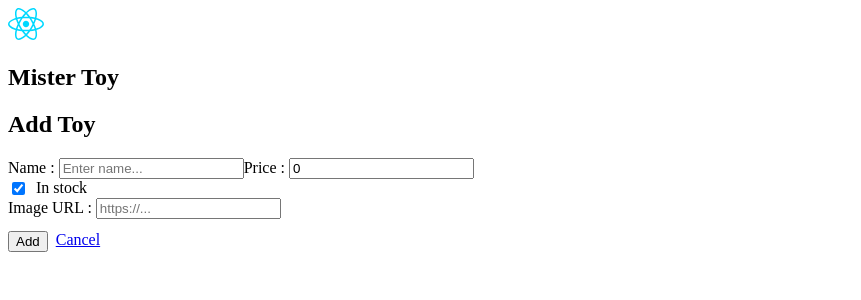
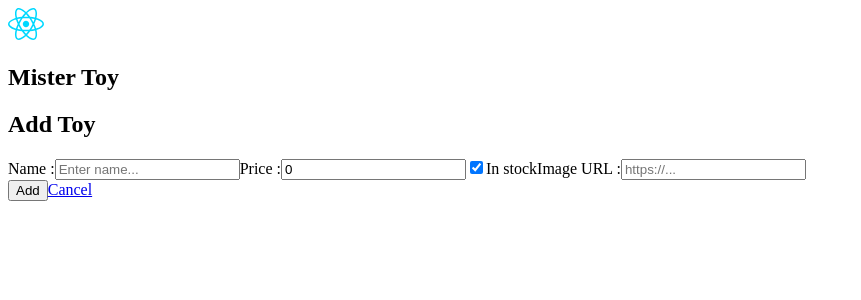
Before and after one commit to EdenIvgi/Mister-Toy-Frontend, a React (Vite) app: page /toy/edit in a window 1280 px wide. Shown: the top 300 px of the page, without its empty margins (0-861 px from the left). Built offline with nearby package versions, Linux system fonts and the light colour scheme.

Commit message:
Update ToyEdit.jsx

```diff
--- a/src/pages/ToyEdit.jsx
+++ b/src/pages/ToyEdit.jsx
@@ -16,10 +16,7 @@ export default function ToyEdit() {
   function loadToy() {
     toyService.get(toyId)
       .then(toy => setToyToEdit(toy))
-      .catch(err => {
-        console.log('Had issues in toy edit', err)
-        navigate('/toy')
-      })
+      .catch(() => navigate('/toy'))
   }
 
   function handleChange({ target }) {
@@ -39,18 +36,15 @@ export default function ToyEdit() {
         showSuccessMsg('Toy Saved!')
         navigate('/toy')
       })
-      .catch(err => {
-        console.log('Had issues in toy save', err)
-        showErrorMsg('Had issues in toy save')
-      })
+      .catch(() => showErrorMsg('Had issues in toy save'))
   }
 
   return (
     <section className="toy-edit">
       <h2>{toyToEdit._id ? 'Edit' : 'Add'} Toy</h2>
 
-      <form onSubmit={onSaveToy}>
-        <label htmlFor="name">Name : </label>
+      <form onSubmit={onSaveToy} className="toy-edit__form">
+        <label htmlFor="name">Name :</label>
         <input
           type="text"
           name="name"
@@ -60,7 +54,7 @@ export default function ToyEdit() {
           onChange={handleChange}
         />
 
-        <label htmlFor="price">Price : </label>
+        <label htmlFor="price">Price :</label>
         <input
           type="number"
           name="price"
@@ -71,7 +65,7 @@ export default function ToyEdit() {
           min="0"
         />
 
-        <label style={{ display: 'flex', alignItems: 'center', gap: 8 }}>
+        <label className="checkbox-line">
           <input
             type="checkbox"
             name="inStock"
@@ -81,7 +75,7 @@ export default function ToyEdit() {
           In stock
         </label>
 
-        <label htmlFor="imgUrl">Image URL : </label>
+        <label htmlFor="imgUrl">Image URL :</label>
         <input
           type="text"
           name="imgUrl"
@@ -91,10 +85,9 @@ export default function ToyEdit() {
           onChange={handleChange}
         />
 
-        {/* labels נוסיף בהמשך כ-multiselect */}
-        <div style={{ marginTop: 12, display: 'flex', gap: 8 }}>
-          <button>{toyToEdit._id ? 'Save' : 'Add'}</button>
-          <Link to="/toy">Cancel</Link>
+        <div className="form-actions">
+          <button className="btn primary">{toyToEdit._id ? 'Save' : 'Add'}</button>
+          <Link to="/toy" className="btn">Cancel</Link>
         </div>
       </form>
     </section>
```
